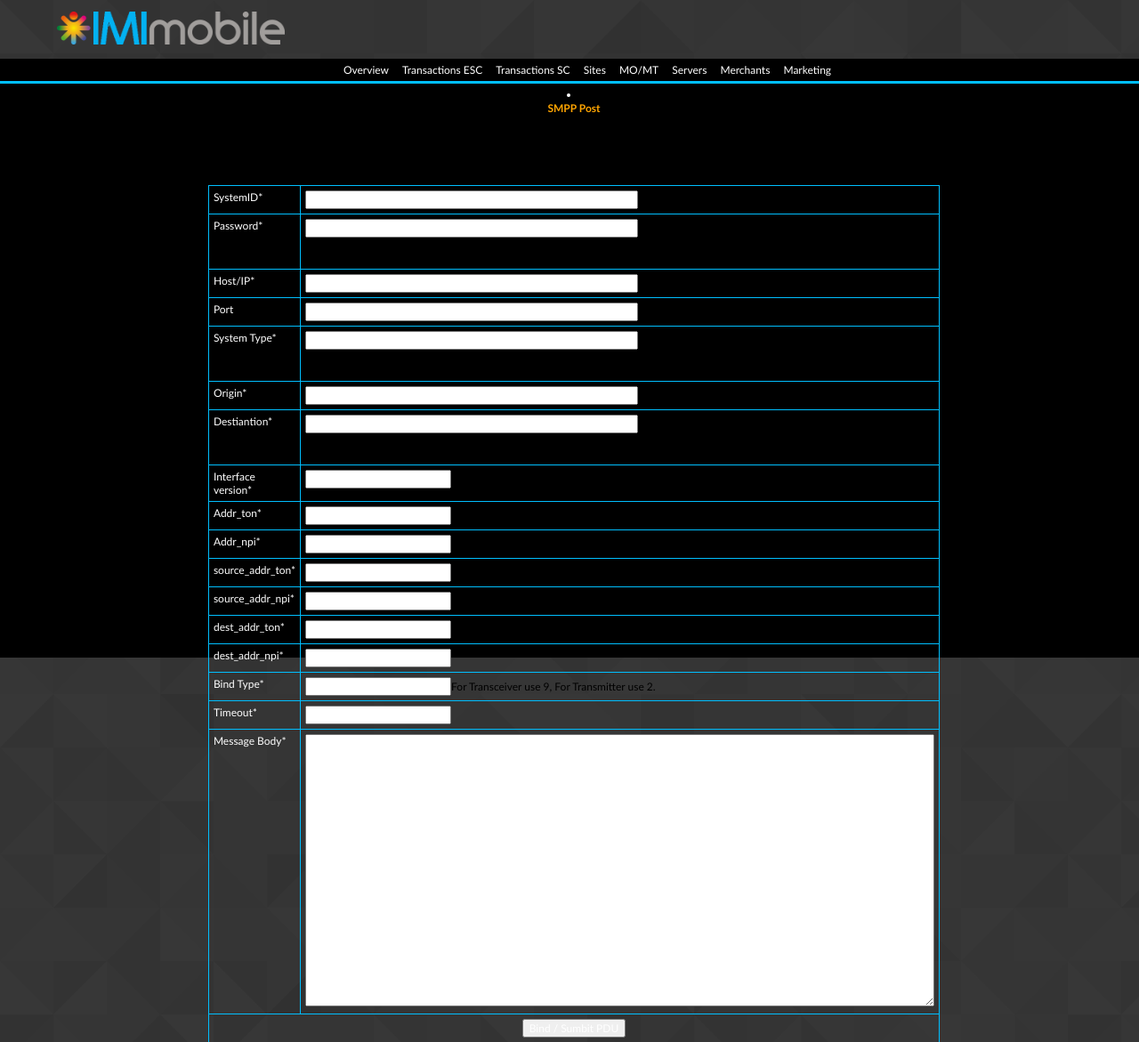
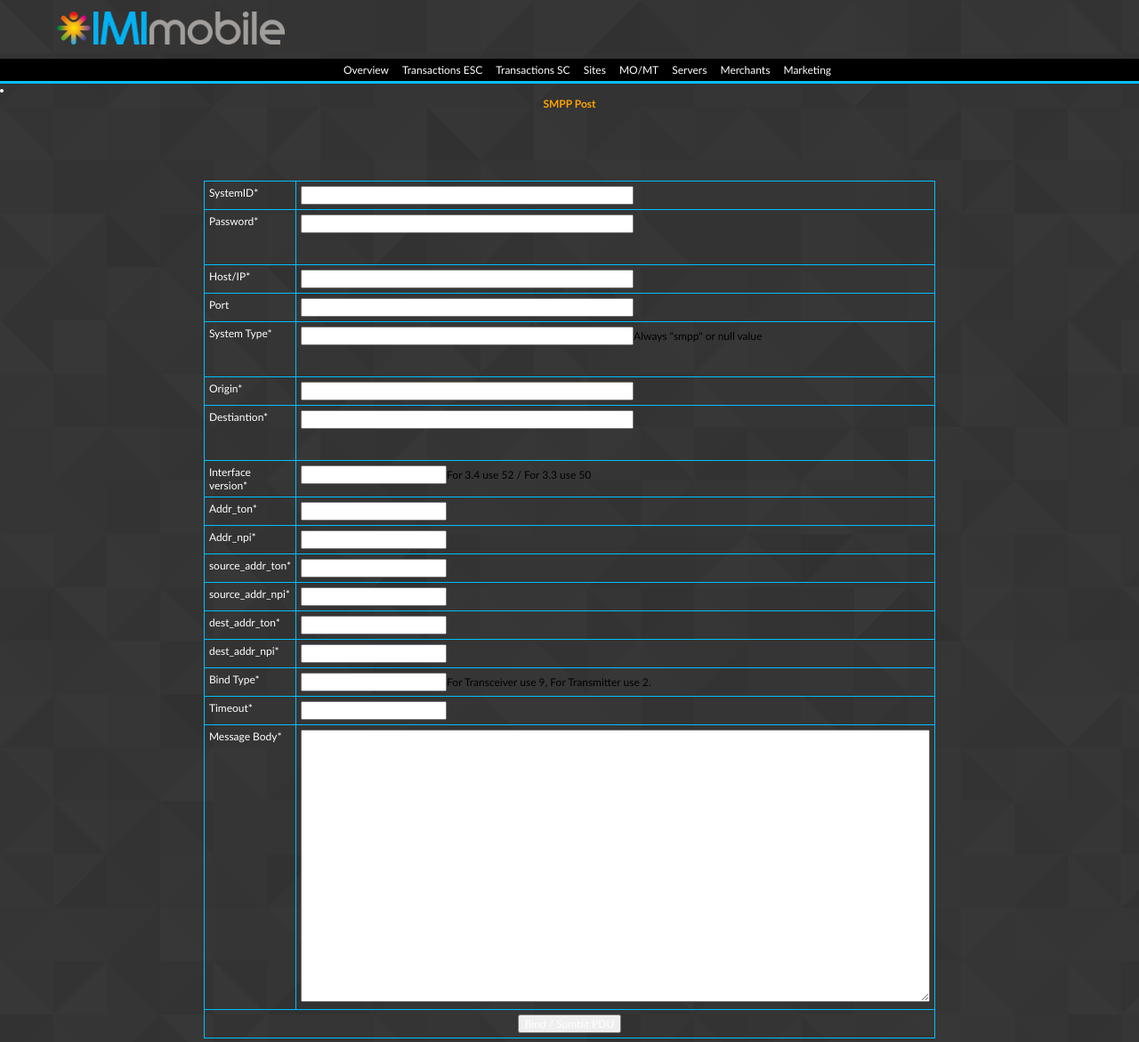
Before and after one commit to octoray/PFI_MON_STAGING, a PHP site: page /smpp.php in a window 1280 px wide. Shown: the top 1171 px of the page at 89% size. Run offline with PHP 8.4, Linux system fonts and the light colour scheme; data that the repository does not hold is empty.

Commit message:
css change

```diff
--- a/smpp.php
+++ b/smpp.php
@@ -7,7 +7,7 @@
 ?>
 <?php require("./head_foot/header_1.inc.php"); ?>
 
-<div class="wrapper">
+
 <p><li><h1>SMPP Post</h1></li>
 <br>
 <form name="htmlform" method="post" action="<?php echo $_SERVER['PHP_SELF'];?>">
@@ -238,5 +238,3 @@
     ERMES: <b>10</b><br>
     Internet (IP): <b>14</b><br>
 </li>
-
-</div>
```
